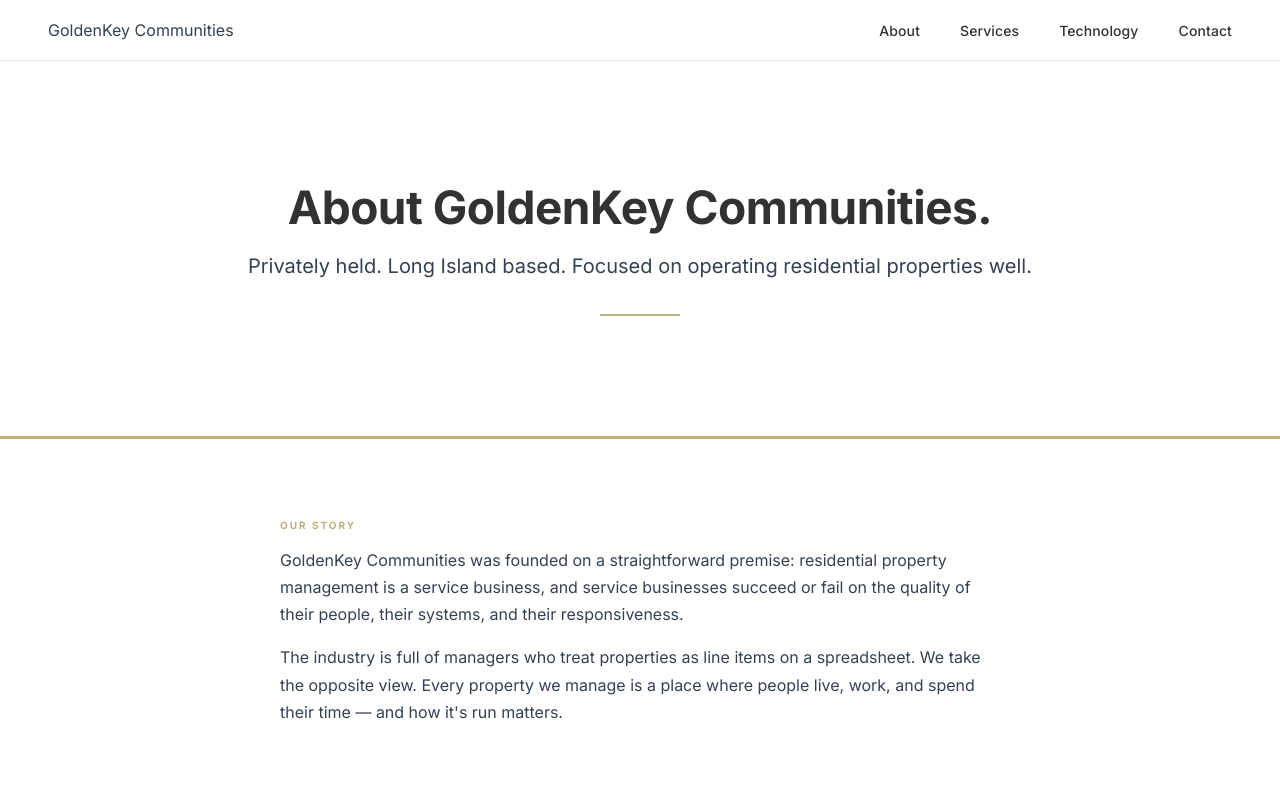
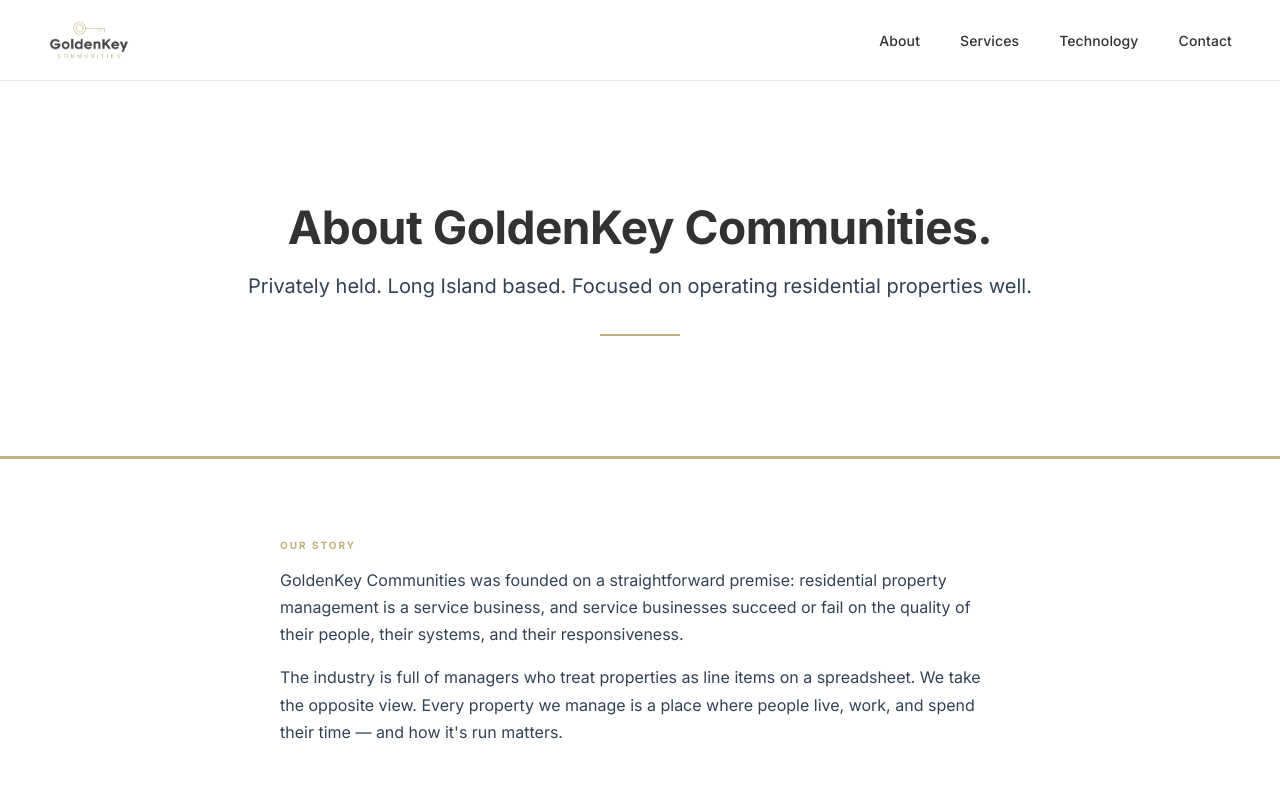
Before and after one commit to litmanmike-hub/goldenkey-website, a plain HTML site: page about.html in a window 1280 px wide. Shown: the top 800 px of the page. Drawn offline with Linux system fonts and the light colour scheme.

Commit message:
Fix logo on all pages; constrain logo size to 40px height

```diff
--- a/about.html
+++ b/about.html
@@ -10,7 +10,7 @@
 
   <!-- Navigation -->
   <nav class="nav">
-    <div class="nav-logo"><a href="index.html">GoldenKey <span>Communities</span></a></div>
+    <a href="index.html"><img src="logo.png" alt="GoldenKey Communities" class="nav-logo-img" /></a>
     <ul class="nav-links">
       <li><a href="about.html">About</a></li>
       <li><a href="services.html">Services</a></li>
--- a/style.css
+++ b/style.css
@@ -74,9 +74,11 @@
 }
 
 .nav-logo-img {
-  height: 48px;
+  height: 40px;
   width: auto;
+  max-width: 200px;
   display: block;
+  object-fit: contain;
 }
 
 .nav-links {
```
Also changed, not shown: contact.html (+1 -1 lines), privacy.html (+1 -1 lines), services.html (+1 -1 lines), technology.html (+1 -1 lines), terms.html (+1 -1 lines).
